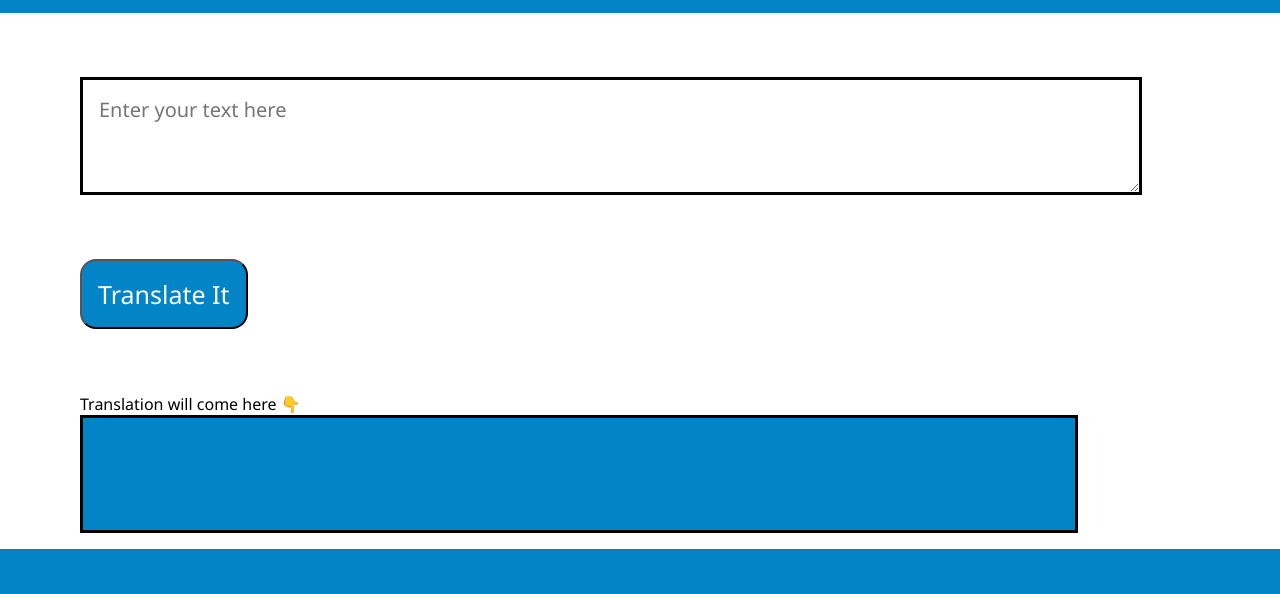
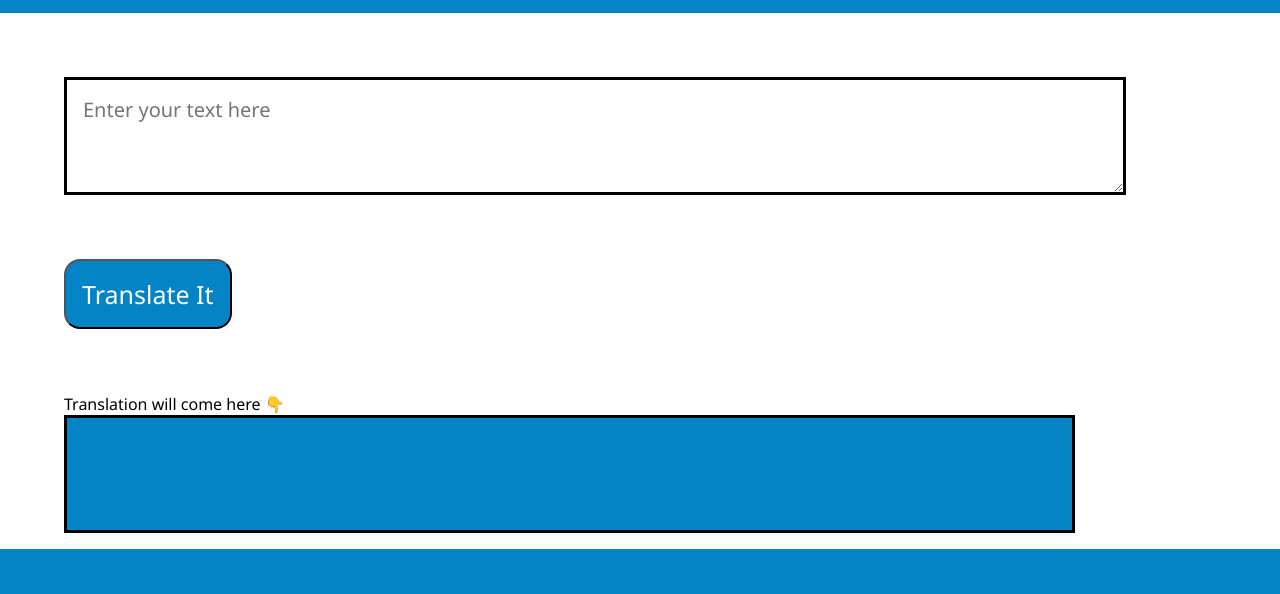
Before and after one commit to vimalpksh/Avatar-translator-m7, a plain HTML site: page index.html in a window 1280 px wide. Shown: the part 62-656 px from the top of the page. Drawn offline with Linux system fonts and the light colour scheme.

Commit message:
Update style.css

```diff
--- a/style.css
+++ b/style.css
@@ -24,7 +24,7 @@ textarea {
   padding: 1rem;
   margin-top: 4rem;
   margin-bottom: 4rem;
-  margin-left: 5rem;
+  margin-left: 4rem;
   margin-right: auto;
   display: block;
   font-size: 20px;
@@ -41,7 +41,7 @@ textarea {
 .outputAll {
   margin-top: 4rem;
   margin-bottom: 4rem;
-  margin-left: 5rem;
+  margin-left: 4rem;
   margin-right: auto;
 }
 
@@ -52,7 +52,7 @@ textarea {
   margin: 4rem;
   display: block;
   margin-right: auto;
-  margin-left: 5rem;
+  margin-left: 4rem;
   background-color: #0284c7;
   border-radius: 1rem;
   color: white;
```
